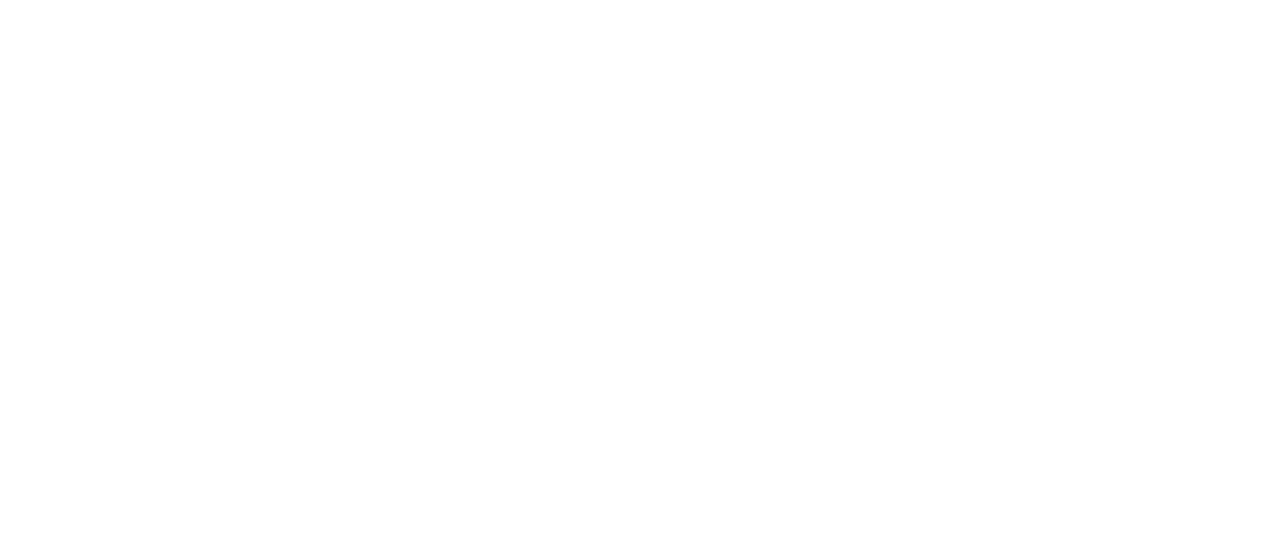
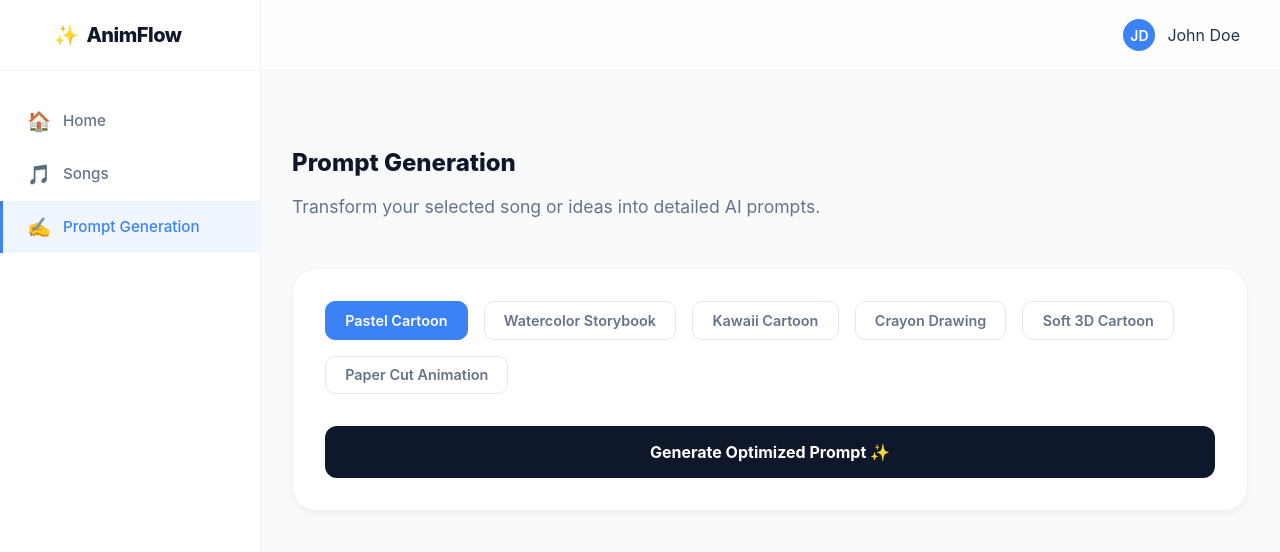
Before and after one commit to Lenny606/animation-flow, a React (Vite) app in the folder frontend/: page /prompts in a window 1280 px wide. Before the commit this address had no page. Shown: the top 552 px of the page. Built offline with nearby package versions, Linux system fonts and the light colour scheme.

Commit message:
prompt generation page

```diff
--- a/frontend/src/App.jsx
+++ b/frontend/src/App.jsx
@@ -1,8 +1,10 @@
 import { BrowserRouter as Router, Routes, Route, Navigate } from 'react-router-dom';
+import { SelectionProvider } from './context/SelectionContext';
 import Login from './pages/Login';
 import Home from './pages/Home';
 import GenerateImage from './pages/GenerateImage';
 import Songs from './pages/Songs';
+import PromptGeneration from './pages/PromptGeneration';
 import MainLayout from './components/MainLayout';
 import './App.css';
 
@@ -10,15 +12,18 @@
   const isAuthDisabled = import.meta.env.VITE_DISABLE_AUTH === 'true';
 
   return (
+    <SelectionProvider>
       <Router>
         <Routes>
           <Route path="/login" element={<Login />} />
           <Route path="/home" element={<MainLayout><Home /></MainLayout>} />
           <Route path="/songs" element={<MainLayout><Songs /></MainLayout>} />
+          <Route path="/prompts" element={<MainLayout><PromptGeneration /></MainLayout>} />
           <Route path="/generate" element={<MainLayout><GenerateImage /></MainLayout>} />
           <Route path="/" element={<Navigate to={isAuthDisabled ? "/home" : "/login"} replace />} />
         </Routes>
       </Router>
+    </SelectionProvider>
   );
 }
 
--- a/frontend/src/components/Sidebar.jsx
+++ b/frontend/src/components/Sidebar.jsx
@@ -25,6 +25,13 @@
                     <span className="nav-icon">🎵</span>
                     Songs
                 </NavLink>
+                <NavLink
+                    to="/prompts"
+                    className={({ isActive }) => isActive ? 'nav-item active' : 'nav-item'}
+                >
+                    <span className="nav-icon">✍️</span>
+                    Prompt Generation
+                </NavLink>
             </nav>
         </aside>
     );
--- /dev/null
+++ b/frontend/src/context/SelectionContext.jsx
@@ -0,0 +1,47 @@
+import React, { createContext, useContext, useState } from 'react';
+
+const SelectionContext = createContext();
+
+export const SelectionProvider = ({ children }) => {
+    const [selection, setSelection] = useState({
+        song: null,
+        // Other options during process can be added here
+    });
+
+    const setSongSelection = (song) => {
+        setSelection(prev => ({
+            ...prev,
+            song: song
+        }));
+    };
+
+    const clearSongSelection = () => {
+        setSelection(prev => ({
+            ...prev,
+            song: null
+        }));
+    };
+
+    const toggleSongSelection = (song) => {
+        setSelection(prev => {
+            if (prev.song && (prev.song._id === (song._id || song.id) || prev.song.id === (song._id || song.id))) {
+                return { ...prev, song: null };
+            }
+            return { ...prev, song: song };
+        });
+    };
+
+    return (
+        <SelectionContext.Provider value={{ selection, setSongSelection, clearSongSelection, toggleSongSelection }}>
+            {children}
+        </SelectionContext.Provider>
+    );
+};
+
+export const useSelection = () => {
+    const context = useContext(SelectionContext);
+    if (!context) {
+        throw new Error('useSelection must be used within a SelectionProvider');
+    }
+    return context;
+};
--- a/frontend/src/pages/GenerateImage.jsx
+++ b/frontend/src/pages/GenerateImage.jsx
@@ -1,8 +1,10 @@
 import React, { useState, useEffect } from 'react';
 import { useNavigate } from 'react-router-dom';
+import { useSelection } from '../context/SelectionContext';
 
 const GenerateImage = () => {
     const navigate = useNavigate();
+    const { selection, toggleSongSelection } = useSelection();
     const [isLoading, setIsLoading] = useState(false);
     const [step, setStep] = useState(1); // 1: Form, 2: Scenario Ready, 3: Images Ready, 4: Plan Review, 5: Result
     const [error, setError] = useState('');
@@ -12,7 +14,7 @@
     // Form State
     const [formData, setFormData] = useState({
         topic: '',
-        style: 'cinematic',
+        style: 'pastel-cartoon',
         target_audience: 'General Audience',
         duration: 30,
         llm_provider: 'openai'
@@ -52,14 +54,20 @@
         fetchSongs();
     }, []);
 
+    useEffect(() => {
+        if (selection.song) {
+            setFormData(prev => ({
+                ...prev,
+                topic: `${selection.song.title}: ${selection.song.text.substring(0, 200)}`
+            }));
+        }
+    }, [selection.song]);
+
     const handleSongSelect = (e) => {
         const songId = e.target.value;
         const selectedSong = songs.find(s => s._id === songId || s.id === songId);
         if (selectedSong) {
-            setFormData(prev => ({
-                ...prev,
-                topic: `${selectedSong.title}: ${selectedSong.text.substring(0, 200)}`
-            }));
+            toggleSongSelection(selectedSong);
             setShowSongSelect(false);
         }
     };
@@ -204,7 +212,7 @@
                     <select
                         onChange={handleSongSelect}
                         style={styles.songSelect}
-                        defaultValue=""
+                        value={selection.song ? (selection.song._id || selection.song.id) : ""}
                         aria-label="Select a saved song"
                     >
                         <option value="" disabled>-- Pick a song --</option>
@@ -235,10 +243,12 @@
                         onChange={handleInputChange}
                         style={styles.select}
                     >
-                        <option value="cinematic">Cinematic</option>
-                        <option value="anime">Anime</option>
-                        <option value="3d-render">3D Render</option>
-                        <option value="sketch">Sketch</option>
+                        <option value="pastel-cartoon">Pastel Cartoon</option>
+                        <option value="watercolor-storybook">Watercolor Storybook</option>
+                        <option value="kawaii-cartoon">Kawaii Cartoon</option>
+                        <option value="crayon-drawing">Crayon Drawing</option>
+                        <option value="soft-3d-cartoon">Soft 3D Cartoon</option>
+                        <option value="paper-cut">Paper Cut Animation</option>
                     </select>
                 </div>
                 <div style={styles.inputGroup}>
--- /dev/null
+++ b/frontend/src/pages/PromptGeneration.jsx
@@ -0,0 +1,180 @@
+import React, { useState } from 'react';
+import { useSelection } from '../context/SelectionContext';
+
+const PromptGeneration = () => {
+    const { selection } = useSelection();
+    const [activeStyle, setActiveStyle] = useState('pastel-cartoon');
+    const [generatedPrompt, setGeneratedPrompt] = useState('');
+    const [isGenerating, setIsGenerating] = useState(false);
+
+    const stylesList = [
+        { id: 'pastel-cartoon', name: 'Pastel Cartoon', prompt: 'pastel cartoon with soft gradients and thick outlines' },
+        { id: 'watercolor-storybook', name: 'Watercolor Storybook', prompt: 'dreamy watercolor storybook illustration with textured paper' },
+        { id: 'kawaii-cartoon', name: 'Kawaii Cartoon', prompt: 'vibrant kawaii cartoon style with clean lines and cute proportions' },
+        { id: 'crayon-drawing', name: 'Crayon Drawing', prompt: 'hand-drawn crayon drawing with rough textures and playful strokes' },
+        { id: 'soft-3d-cartoon', name: 'Soft 3D Cartoon', prompt: 'soft 3D cartoon render with clay-like textures and warm lighting' },
+        { id: 'paper-cut', name: 'Paper Cut Animation', prompt: 'intricate paper cut animation style with layered depth and shadows' }
+    ];
+
+    const handleGenerate = () => {
+        setIsGenerating(true);
+        setTimeout(() => {
+            const base = selection.song ? `Based on "${selection.song.title}": ` : '';
+            const selectedStyle = stylesList.find(s => s.id === activeStyle);
+            setGeneratedPrompt(`${base}${selectedStyle.prompt}. Ethereal atmosphere and fluid motion.`);
+            setIsGenerating(false);
+        }, 800);
+    };
+
+    return (
+        <div style={styles.container}>
+            <header style={styles.header}>
+                <h1 style={styles.title}>Prompt Generation</h1>
+                <p style={styles.subtitle}>Transform your selected song or ideas into detailed AI prompts.</p>
+            </header>
+
+            {selection.song && (
+                <div style={styles.infoCard}>
+                    <strong>Selected Song:</strong> {selection.song.title}
+                </div>
+            )}
+
+            <div style={styles.card}>
+                <div style={styles.options}>
+                    {stylesList.map(style => (
+                        <button
+                            key={style.id}
+                            style={{...styles.optionBtn, ...(activeStyle === style.id ? styles.activeOption : {})}}
+                            onClick={() => setActiveStyle(style.id)}
+                        >
+                            {style.name}
+                        </button>
+                    ))}
+                </div>
+
+                <button
+                    style={styles.generateBtn}
+                    onClick={handleGenerate}
+                    disabled={isGenerating}
+                >
+                    {isGenerating ? 'Analyzing...' : 'Generate Optimized Prompt ✨'}
+                </button>
+
+                {generatedPrompt && (
+                    <div style={styles.result}>
+                        <h3 style={styles.resultTitle}>Generated Prompt:</h3>
+                        <p style={styles.resultText}>{generatedPrompt}</p>
+                        <button
+                            style={styles.copyBtn}
+                            onClick={() => navigator.clipboard.writeText(generatedPrompt)}
+                        >
+                            Copy to Clipboard
+                        </button>
+                    </div>
+                )}
+            </div>
+        </div>
+    );
+};
+
+const styles = {
+    container: {
+        width: '100%',
+        padding: '2rem 0',
+    },
+    header: {
+        marginBottom: '3rem',
+    },
+    title: {
+        fontSize: '1.5rem',
+        color: '#0f172a',
+        fontWeight: '800',
+        marginBottom: '0.25rem',
+    },
+    subtitle: {
+        color: '#64748b',
+        fontSize: '1.1rem',
+    },
+    infoCard: {
+        backgroundColor: '#eff6ff',
+        color: '#1e40af',
+        padding: '1rem 1.5rem',
+        borderRadius: '12px',
+        marginBottom: '2rem',
+        border: '1px solid #bfdbfe',
+        fontSize: '0.95rem',
+    },
+    card: {
+        backgroundColor: 'white',
+        borderRadius: '24px',
+        padding: '2rem',
+        boxShadow: '0 4px 6px -1px rgba(0, 0, 0, 0.05)',
+        border: '1px solid rgba(0, 0, 0, 0.05)',
+        display: 'flex',
+        flexDirection: 'column',
+        gap: '2rem',
+    },
+    options: {
+        display: 'flex',
+        gap: '1rem',
+        flexWrap: 'wrap',
+    },
+    optionBtn: {
+        padding: '0.6rem 1.2rem',
+        borderRadius: '10px',
+        border: '1px solid #e2e8f0',
+        backgroundColor: 'white',
+        color: '#64748b',
+        fontSize: '0.9rem',
+        fontWeight: '600',
+        cursor: 'pointer',
+        transition: 'all 0.2s',
+    },
+    activeOption: {
+        backgroundColor: '#3b82f6',
+        color: 'white',
+        borderColor: '#3b82f6',
+    },
+    generateBtn: {
+        backgroundColor: '#0f172a',
+        color: 'white',
+        border: 'none',
+        borderRadius: '12px',
+        padding: '1rem',
+        fontSize: '1rem',
+        fontWeight: '700',
+        cursor: 'pointer',
+        transition: 'background-color 0.2s',
+    },
+    result: {
+        marginTop: '1rem',
+        padding: '1.5rem',
+        backgroundColor: '#f8fafc',
+        borderRadius: '16px',
+        border: '1px solid #e2e8f0',
+    },
+    resultTitle: {
+        fontSize: '0.9rem',
+        fontWeight: '700',
+        color: '#475569',
+        marginBottom: '0.75rem',
+    },
+    resultText: {
+        fontSize: '1rem',
+        lineHeight: '1.6',
+        color: '#1e293b',
+        marginBottom: '1.25rem',
+    },
+    copyBtn: {
+        backgroundColor: 'white',
+        color: '#0f172a',
+        border: '1px solid #e2e8f0',
+        borderRadius: '8px',
+        padding: '0.5rem 1rem',
+        fontSize: '0.875rem',
+        fontWeight: '600',
+        cursor: 'pointer',
+    }
+};
+
+export default PromptGeneration;
--- a/frontend/src/pages/Songs.jsx
+++ b/frontend/src/pages/Songs.jsx
@@ -1,8 +1,11 @@
-import React, { useState } from 'react';
+import React from 'react';
 import { useQuery } from '@tanstack/react-query';
+import { useNavigate } from 'react-router-dom';
+import { useSelection } from '../context/SelectionContext';
 
 const Songs = () => {
-    const [selectedSongIds, setSelectedSongIds] = useState(new Set());
+    const navigate = useNavigate();
+    const { selection, toggleSongSelection } = useSelection();
 
     const getAuthHeaders = () => {
         const token = localStorage.getItem('token');
@@ -10,16 +13,6 @@
             'Content-Type': 'application/json',
             'Authorization': `Bearer ${token}`
         };
-    };
-
-    const toggleSelection = (songId) => {
-        const newSelected = new Set(selectedSongIds);
-        if (newSelected.has(songId)) {
-            newSelected.delete(songId);
-        } else {
-            newSelected.add(songId);
-        }
-        setSelectedSongIds(newSelected);
     };
 
     const fetchSongs = async () => {
@@ -65,15 +58,27 @@
     return (
         <div style={styles.container}>
             <header style={styles.header}>
-                <h1 style={styles.title}>Songs Library (v2)</h1>
-                <p style={styles.subtitle}>Your collection of AI-generated music and lyrics.</p>
+                <div style={styles.headerTop}>
+                    <div>
+                        <h1 style={styles.title}>Songs Library (v2)</h1>
+                        <p style={styles.subtitle}>Your collection of AI-generated music and lyrics.</p>
+                    </div>
+                    {selection.song && (
+                        <button
+                            style={styles.nextBtn}
+                            onClick={() => navigate('/prompts')}
+                        >
+                            Next: Generate Prompt →
+                        </button>
+                    )}
+                </div>
             </header>
 
             {songs && songs.length > 0 ? (
                 <div style={styles.songList}>
                     {songs.map((song) => {
                         const songId = song._id || song.id;
-                        const isSelected = selectedSongIds.has(songId);
+                        const isSelected = selection.song && (selection.song._id === songId || selection.song.id === songId);
                         return (
                             <div
                                 key={songId}
@@ -81,7 +86,7 @@
                                     ...styles.songItem,
                                     ...(isSelected ? styles.songItemActive : {})
                                 }}
-                                onClick={() => toggleSelection(songId)}
+                                onClick={() => toggleSongSelection(song)}
                             >
                                 <h3 style={styles.songTitle}>{song.title}</h3>
                                 <button
@@ -91,7 +96,7 @@
                                     }}
                                     onClick={(e) => {
                                         e.stopPropagation();
-                                        toggleSelection(songId);
+                                        toggleSongSelection(song);
                                     }}
                                 >
                                     {isSelected ? 'Unselect' : 'Select'}
@@ -117,6 +122,26 @@
     },
     header: {
         marginBottom: '3rem',
+    },
+    headerTop: {
+        display: 'flex',
+        justifyContent: 'space-between',
+        alignItems: 'center',
+        gap: '1rem',
+        flexWrap: 'wrap',
+    },
+    nextBtn: {
+        backgroundColor: '#3b82f6',
+        color: 'white',
+        border: 'none',
+        borderRadius: '12px',
+        padding: '0.8rem 1.5rem',
+        fontSize: '1rem',
+        fontWeight: '700',
+        cursor: 'pointer',
+        boxShadow: '0 4px 6px -1px rgba(59, 130, 246, 0.3)',
+        transition: 'transform 0.2s, background-color 0.2s',
+        animation: 'slideIn 0.3s ease-out',
     },
     title: {
         fontSize: '1.5rem',
```
Also changed, not shown: frontend/src/App.css (+11 -0 lines). Lines whose indentation alone changed are shown as unchanged.
